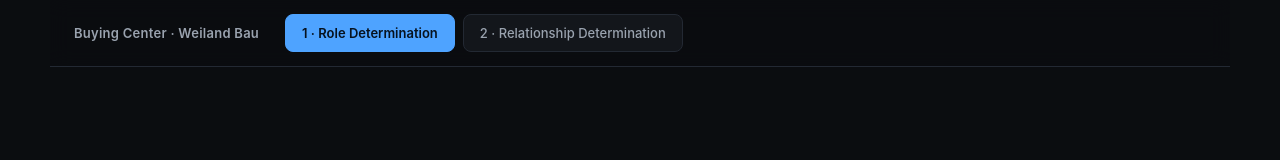
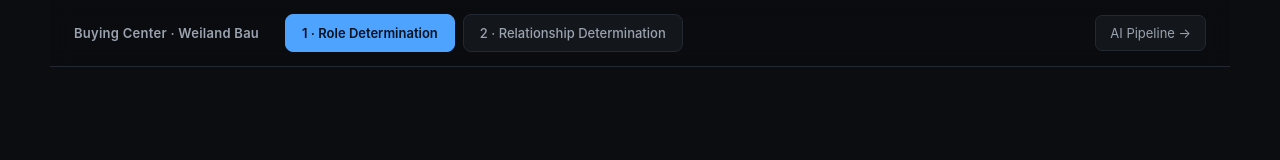
Before and after one commit to yogeshI307035/buying-center-journey, a plain HTML site: page index.html in a window 1280 px wide. Shown: the top 160 px of the page. Drawn offline with Linux system fonts and the light colour scheme.

Commit message:
Add AI Pipeline link in tabs row

```diff
--- a/index.html
+++ b/index.html
@@ -298,6 +298,7 @@
   <span class="brand">Buying Center · Weiland Bau</span>
   <button data-view="roles" class="active">1 · Role Determination</button>
   <button data-view="rels">2 · Relationship Determination</button>
+  <a href="ai-pipeline.html" style="margin-left:auto;color:#9aa3af;text-decoration:none;font-size:13px;padding:7px 14px;border:1px solid #232933;border-radius:7px;background:#13161b;align-self:center">AI Pipeline →</a>
 </nav>
 
 <div class="view active" id="view-roles">
```
